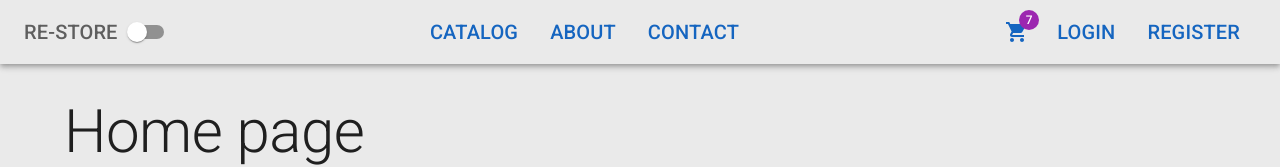
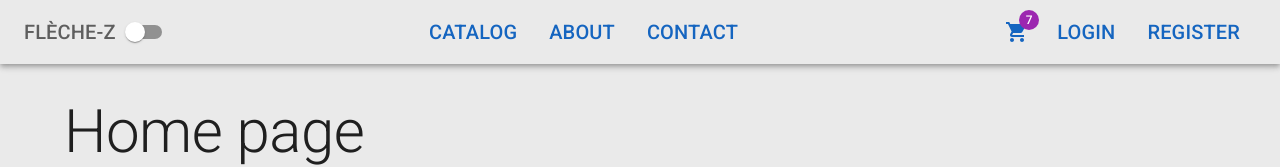
Before and after one commit to Mog-Rouhi/FlecheZ, a React (Create React App) app in the folder client/: page / in a window 1280 px wide. Shown: the top 167 px of the page. Built offline with nearby package versions, Linux system fonts and the light colour scheme.

Commit message:
change store title

```diff
--- a/client/public/index.html
+++ b/client/public/index.html
@@ -25,7 +25,7 @@
       work correctly both with client-side routing and a non-root public URL.
       Learn how to configure a non-root public URL by running `npm run build`.
     -->
-    <title>ReStore</title>
+    <title>FlecheZ</title>
   </head>
   <body>
     <noscript>You need to enable JavaScript to run this app.</noscript>
--- a/client/src/app/layout/Header.tsx
+++ b/client/src/app/layout/Header.tsx
@@ -58,7 +58,7 @@ export default function Header({ darkMode, handleThemeChange }: Props) {
             exact
             sx={navStyles}
           >
-            RE-STORE
+            FLÈCHE-Z
           </Typography>
           <Switch checked={darkMode} onChange={handleThemeChange} />
         </Box>
```
